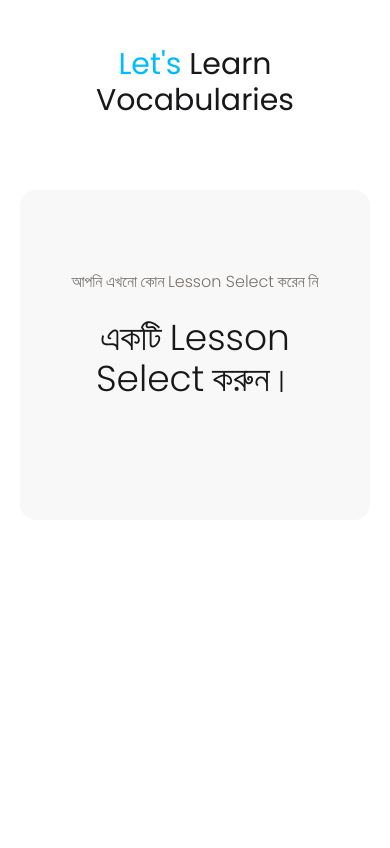
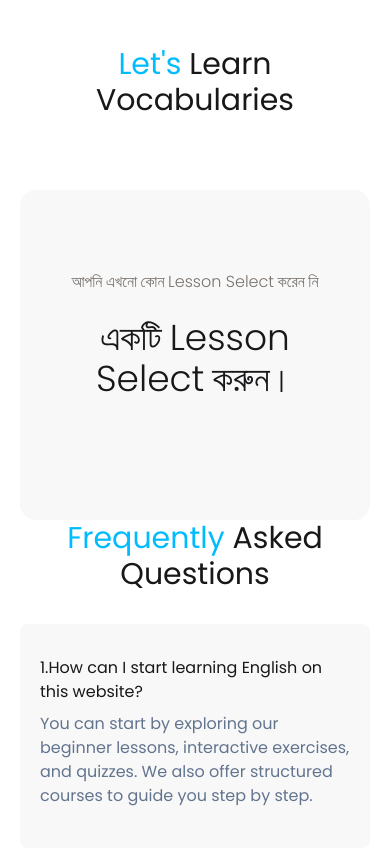
Before and after one commit to sourovmoy/english-janala, a plain HTML site: page index.html in a window 390 px wide. Shown: the part 991-1839 px from the top of the page. Before the commit the page ends 1511 px from the top, so only its background shows below. Drawn offline with nearby package versions, Linux system fonts and the light colour scheme; no server answers.

Commit message:
add botton color when click and complete toggle

```diff
--- a/index.html
+++ b/index.html
@@ -167,6 +167,25 @@
           ></div>
         </div>
       </section>
+
+      <!-- f&q  -->
+      <div class="section">
+        <h3 class="text-3xl mb-8 text-center">
+          <span class="text-[#00BCFF]">Frequently </span>Asked Questions
+        </h3>
+        <div class="cards">
+          <div class="card rounded-lg py-8 px-5 bg-[#f8f8f8]">
+            <div>
+              <p>1.How can I start learning English on this website?</p>
+              <p class="text-[#62748E] my-2">
+                You can start by exploring our beginner lessons, interactive
+                exercises, and quizzes. We also offer structured courses to
+                guide you step by step.
+              </p>
+            </div>
+          </div>
+        </div>
+      </div>
     </main>
     <script src="script.js"></script>
   </body>
--- a/script.js
+++ b/script.js
@@ -6,11 +6,13 @@ const getData = () => {
     .then((lessons) => lessonsLoad(lessons.data));
 };
 // btn style remove
-const btnStyleRemove = () => {
+const btnStyleRemove = (id) => {
   const btns = document.querySelectorAll(".lessons-btn");
   btns.forEach((btn) => {
     btn.classList.remove("active");
   });
+  const btn = document.getElementById(`lesson-btn-${id}`);
+  btn.classList.add("active");
 };
 
 const lessonsLoad = (info) => {
@@ -36,9 +38,7 @@ const lessonOFWords = (id) => {
   fetch(url)
     .then((trs) => trs.json())
     .then((words) => {
-      const btn = document.getElementById(`lesson-btn-${id}`);
-      btn.classList.add("active");
-      btnStyleRemove();
+      btnStyleRemove(id);
       wordsLoad(words.data);
     });
 };
```
